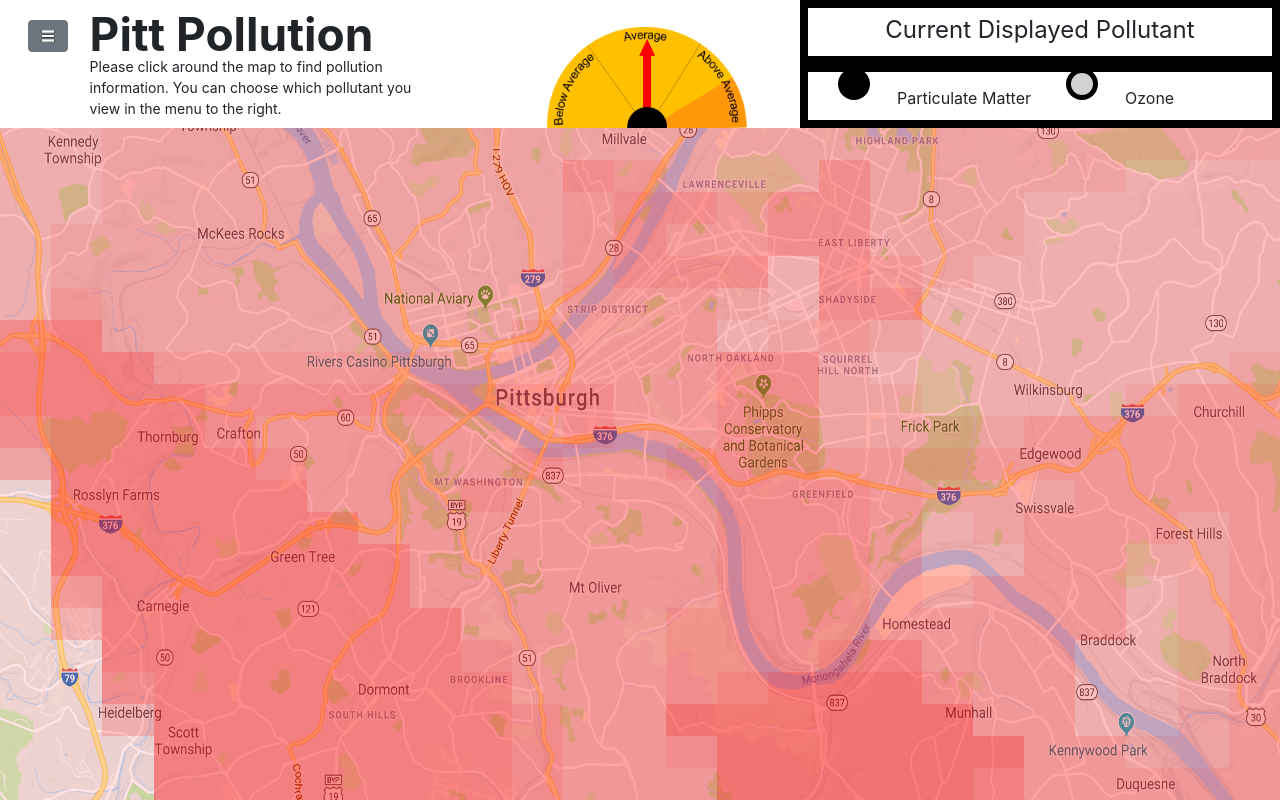
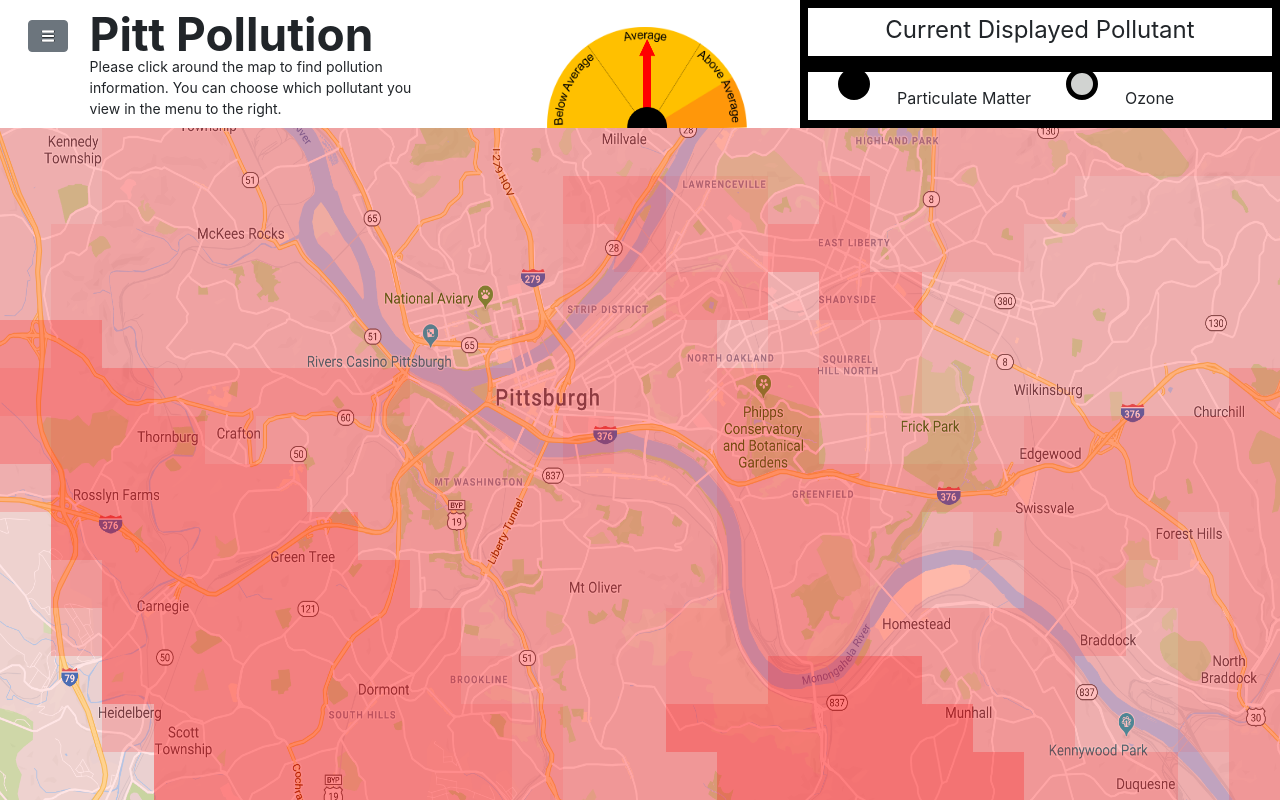
Before and after one commit to yuehhanc/pit_pollution_maps, a Django app: page / in a window 1280 px wide. Run offline with Django 3.2, Linux system fonts and the light colour scheme; some libraries are stand-ins or nearby versions.

Commit message:
adjust grid size

```diff
--- a/pollution_map/static/pollution_map/base.css
+++ b/pollution_map/static/pollution_map/base.css
@@ -127,7 +127,7 @@
 
 .layer {
     width: 4vw;
-    height: 4vh;
+    height: 6vh;
     position: absolute;
     z-index: 3;
     transition: opacity 250ms;
--- a/pollution_map/static/pollution_map/pollution_map.js
+++ b/pollution_map/static/pollution_map/pollution_map.js
@@ -137,7 +137,7 @@
     var map_area = document.getElementById("map_area");
     map_area.innerHTML = '<img src="/static/pollution_map/images/pit_map.png" onclick="searchPoint(event)" class="map" id="map">';
     for (var i = 0; i < 100; i += 4) {
-        for (var j = 0; j < 84; j += 4) {
+        for (var j = 0; j < 84; j += 6) {
             var newGrid = document.createElement("div");
             var x = i;
             var y = (16 + j);
```
